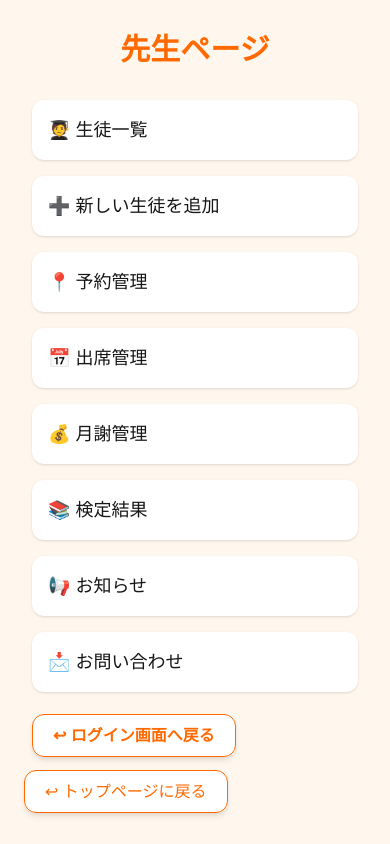
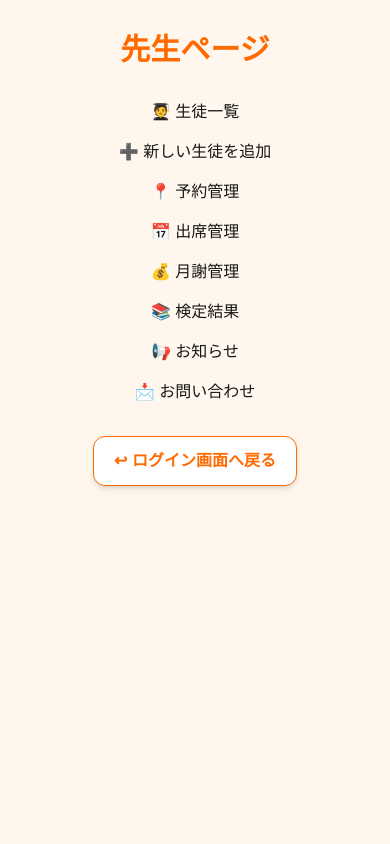
Before and after one commit to Nanoka0717/raise_soroban, a Next.js app: page /teacher/home in a window 390 px wide. Built offline with nearby package versions, Linux system fonts and the light colour scheme.

Commit message:
mobile-center-fix

```diff
--- a/src/app/teacher/home/page.tsx
+++ b/src/app/teacher/home/page.tsx
@@ -4,8 +4,8 @@ import Link from "next/link";
 
 export default function Page() {
   return (
-    <main className="min-h-screen bg-orange-50 p-8">
-      <div className="mx-auto max-w-md">
+    <main className="min-h-screen w-full bg-orange-50 px-4 py-8">
+      <div className="mx-auto w-full max-w-md">
 
         <h1 className="mb-8 text-center text-3xl font-bold text-orange-500">
           先生ページ
@@ -15,80 +15,71 @@ export default function Page() {
 
           <a
             href="/teacher/students"
-            className="block w-full rounded-xl bg-white p-4 text-lg shadow"
+            className="flex text-center justify-center"
           >
             🧑‍🎓 生徒一覧
           </a>
 
           <a
             href="/students/new"
-            className="block w-full rounded-xl bg-white p-4 text-lg shadow"
+            className="flex text-center justify-center"
           >
             ➕ 新しい生徒を追加
           </a>
 
           <a
             href="/teacher/reservation"
-            className="block w-full rounded-xl bg-white p-4 text-lg shadow"
+            className="flex text-center justify-center"
           >
             📍 予約管理
           </a>
 
           <Link
             href="/teacher/attendance"
-            className="block w-full rounded-xl bg-white p-4 text-lg shadow"
+            className="flex text-center justify-center"
           >
             📅 出席管理
           </Link>
 
           <a
             href="/teacher/tuition"
-              className="block w-full rounded-xl bg-white p-4 text-lg shadow"
+            className="flex text-center justify-center"
           >
             💰 月謝管理
           </a>
 
           <a
             href="/teacher/exam"
-            className="block w-full rounded-xl bg-white p-4 text-lg shadow"
+            className="flex text-center justify-center"
           >
             📚 検定結果
           </a>
 
           <a
             href="/teacher/notice"
-            className="block w-full rounded-xl bg-white p-4 text-lg shadow"
+            className="flex text-center justify-center"
           >
             📢 お知らせ
           </a>
 
           <Link
             href="/teacher/contact"
-            className="block w-full rounded-xl bg-white p-4 text-lg shadow"
+            className="flex text-center justify-center"
           >
             📩 お問い合わせ
           </Link>
 
-        <div className="fixed bottom-6 left-6">
-         <Link href="/"
-               className="rounded-xl border border-orange-500 bg-white px-5 py-3 front-bold text-orange-500 shadow-md">
-                ↩︎ トップページに戻る
+          {/* ログイン画面へ戻るボタン */}
+          <div className="mt-8 text-center">
+            <Link
+              href="/"
+              className="inline-block rounded-xl border border-orange-500 bg-white px-5 py-3 font-bold text-orange-500 shadow-md"
+            >
+              ↩︎ ログイン画面へ戻る
             </Link>
           </div>
 
-          {/* ログイン画面へ戻るボタン　*/}
-      <div className="mt-8">
-        <Link
-          href="/"
-          className="rounded-xl border border-orange-500 bg-white px-5 py-3 font-bold text-orange-500 shadow-md"
-          >
-           ↩︎ ログイン画面へ戻る
-          </Link>
-
         </div>
-
-       </div>
-
       </div>
     </main>
   );
```
Lines whose indentation alone changed are shown as unchanged.
